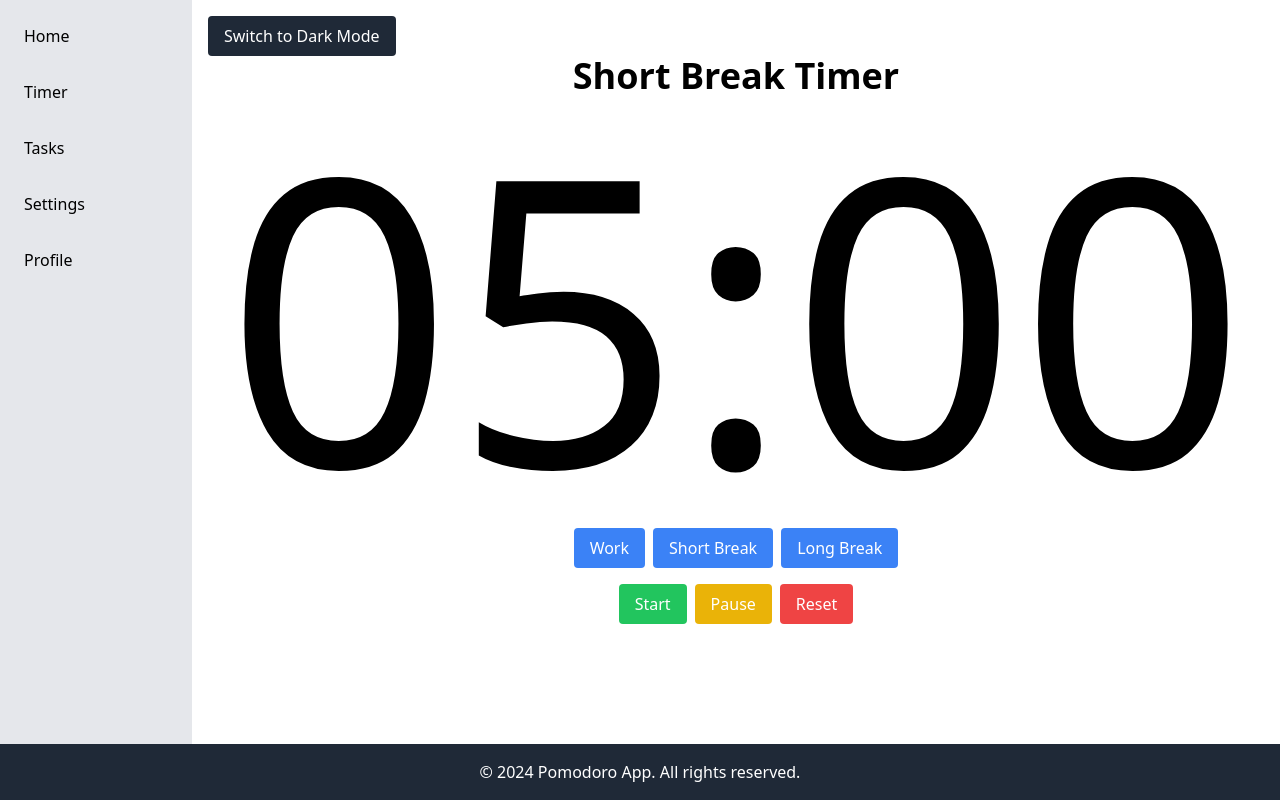
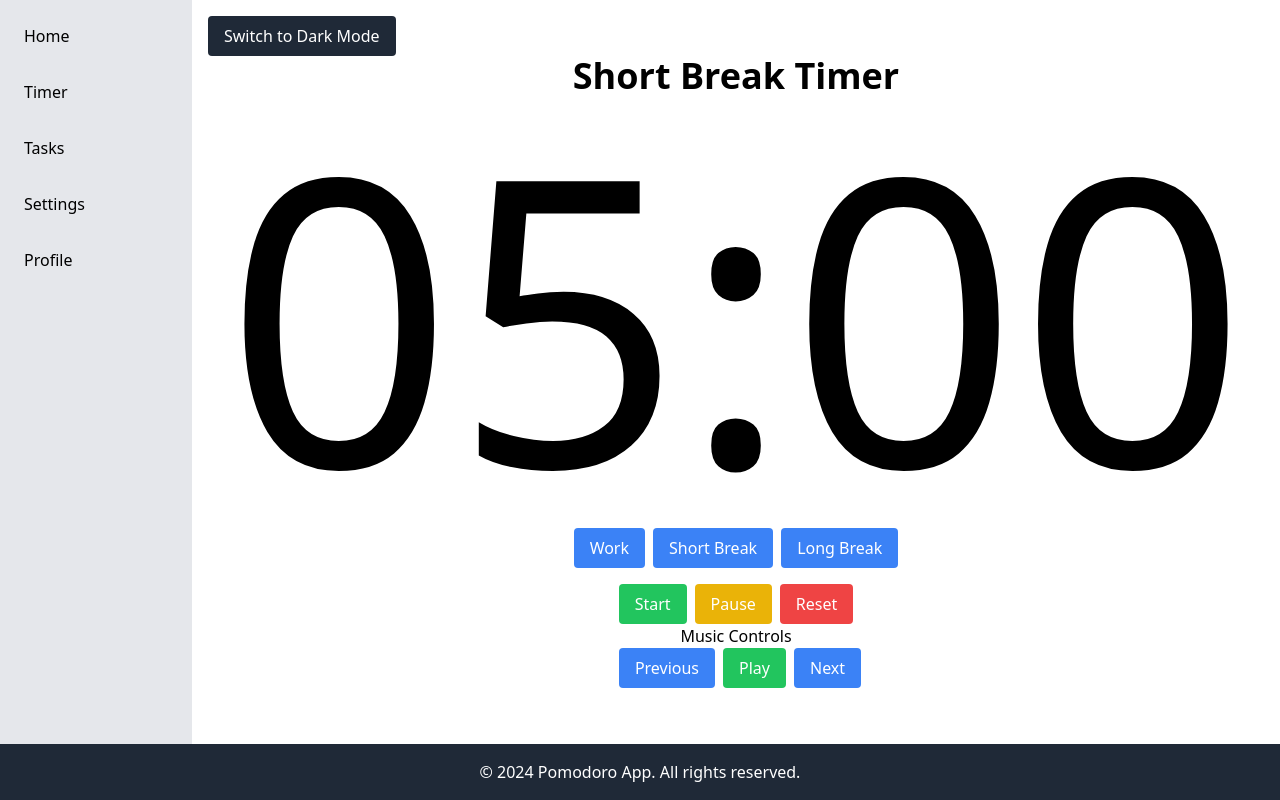
Before and after one commit to bhanuprakashsfdc/EasyPomodoro, a React (Vite) app: page / in a window 1280 px wide. Built offline with nearby package versions, Linux system fonts and the light colour scheme.

Commit message:
added songs

```diff
--- a/package.json
+++ b/package.json
@@ -14,6 +14,7 @@
     "firebase": "^10.12.1",
     "react": "^18.2.0",
     "react-dom": "^18.2.0",
+    "react-player": "^2.16.0",
     "react-redux": "^9.1.2",
     "react-router-dom": "^6.23.1",
     "redux-thunk": "^3.1.0"
--- /dev/null
+++ b/src/components/MusicPlayer.jsx
@@ -0,0 +1,48 @@
+import React, { useState, useRef } from 'react';
+import ReactPlayer from 'react-player';
+import './components.css';
+
+function MusicPlayer({ songUrls, isPlaying, onPlayPause, onNext }) {
+  const [currentSongIndex, setCurrentSongIndex] = useState(0);
+  const playerRef = useRef(null);
+
+  const handlePlayPause = () => {
+    onPlayPause(!isPlaying);
+  };
+
+  const handleNextSong = () => {
+    const nextIndex = (currentSongIndex + 1) % songUrls.length;
+    setCurrentSongIndex(nextIndex);
+    onNext(nextIndex);
+  };
+
+  const handlePreviousSong = () => {
+    const prevIndex = (currentSongIndex - 1 + songUrls.length) % songUrls.length;
+    setCurrentSongIndex(prevIndex);
+    onNext(prevIndex);
+  };
+
+  return (
+    <div className="music-player">
+      <div className="playerview">
+      <ReactPlayer
+        ref={playerRef}
+        url={songUrls[currentSongIndex]}
+        playing={isPlaying}
+        onEnded={handleNextSong}
+        controls={true}
+        width="100%"
+        height="50px"
+      />
+      </div>
+      <div className="controls space-x-2">
+        <p>Music Controls</p>
+        <button onClick={handlePreviousSong} className="bg-blue-500 text-white px-4 py-2 rounded">Previous</button>
+        <button onClick={handlePlayPause} className="bg-green-500 text-white px-4 py-2 rounded">{isPlaying ? 'Pause' : 'Play'}</button>
+        <button onClick={handleNextSong} className="bg-blue-500 text-white px-4 py-2 rounded">Next</button>
+      </div>
+    </div>
+  );
+}
+
+export default MusicPlayer;
--- a/src/components/Timer.jsx
+++ b/src/components/Timer.jsx
@@ -3,7 +3,14 @@ import { useSelector, useDispatch } from 'react-redux';
 import { startTimer, pauseTimer, resetTimer, tick } from '../redux/reducers/timerReducer';
 import { incrementWorkSessions, addWorkTime, incrementShortBreaks, incrementLongBreaks } from '../redux/reducers/statisticsReducer';
 import { showNotification } from '../utils/notifications';
-import './components.css';
+import MusicPlayer from './MusicPlayer';
+
+const songUrls = [
+  'https://youtu.be/70A9vqpJsZM?si=Pxq2bK4sQC51Ovle', // Replace with your YouTube URLs
+  'https://www.youtube.com/watch?v=s9jHnpPlznM',
+  'https://www.youtube.com/watch?v=Y7HGrexMZsE',
+  // Add more song URLs here
+];
 
 function Timer() {
   const dispatch = useDispatch();
@@ -11,6 +18,7 @@ function Timer() {
   const { workDuration, shortBreakDuration, longBreakDuration } = useSelector((state) => state.settings);
   const [sessionType, setSessionType] = useState('work');
   const [sessionCount, setSessionCount] = useState(0);
+  const [isMusicPlaying, setIsMusicPlaying] = useState(false);
 
   useEffect(() => {
     let interval = null;
@@ -18,11 +26,13 @@ function Timer() {
       interval = setInterval(() => {
         dispatch(tick());
       }, 1000);
-    } else if (!timer.isRunning && timer.time !== 0) {
+      setIsMusicPlaying(true);
+    } else {
       clearInterval(interval);
+      setIsMusicPlaying(false);
     }
     return () => clearInterval(interval);
-  }, [timer.isRunning, timer.time, dispatch]);
+  }, [timer.isRunning, dispatch]);
 
   useEffect(() => {
     if (!timer.isRunning && timer.time === 0) {
@@ -61,10 +71,18 @@ function Timer() {
     }
   };
 
+  const handleMusicPlayPause = (isPlaying) => {
+    setIsMusicPlaying(isPlaying);
+  };
+
+  const handleMusicNext = (nextIndex) => {
+    // Additional logic for handling the next song if needed
+  };
+
   return (
     <div className="text-center">
       <h1 className="text-4xl font-bold mb-4">{sessionType === 'work' ? 'Work' : sessionType === 'shortBreak' ? 'Short Break' : 'Long Break'} Timer</h1>
-      <p className="text-5xl mb-4">
+      <p className="text-5xl mb-4" style={{ fontSize: '70px' }}>
         {new Date(timer.time * 1000).toISOString().substr(14, 5)}
       </p>
       <div className="space-x-2 mb-4">
@@ -77,6 +95,7 @@ function Timer() {
         <button onClick={() => dispatch(pauseTimer())} className="bg-yellow-500 text-white px-4 py-2 rounded">Pause</button>
         <button onClick={() => dispatch(resetTimer(sessionType === 'work' ? workDuration * 60 : sessionType === 'shortBreak' ? shortBreakDuration * 60 : longBreakDuration * 60))} className="bg-red-500 text-white px-4 py-2 rounded">Reset</button>
       </div>
+      <MusicPlayer songUrls={songUrls} isPlaying={isMusicPlaying} onPlayPause={handleMusicPlayPause} onNext={handleMusicNext} />
     </div>
   );
 }
--- a/src/components/components.css
+++ b/src/components/components.css
@@ -1,5 +1,8 @@
 .text-5xl {
     font-size: 25rem !important;
+}
+.playerview{
+    display: none;
 }
 
 /* On screens that are 992px wide or less, go from four columns to two columns */
```
Also changed, not shown: 1 other file (tests, documents, lock files or other folders).
